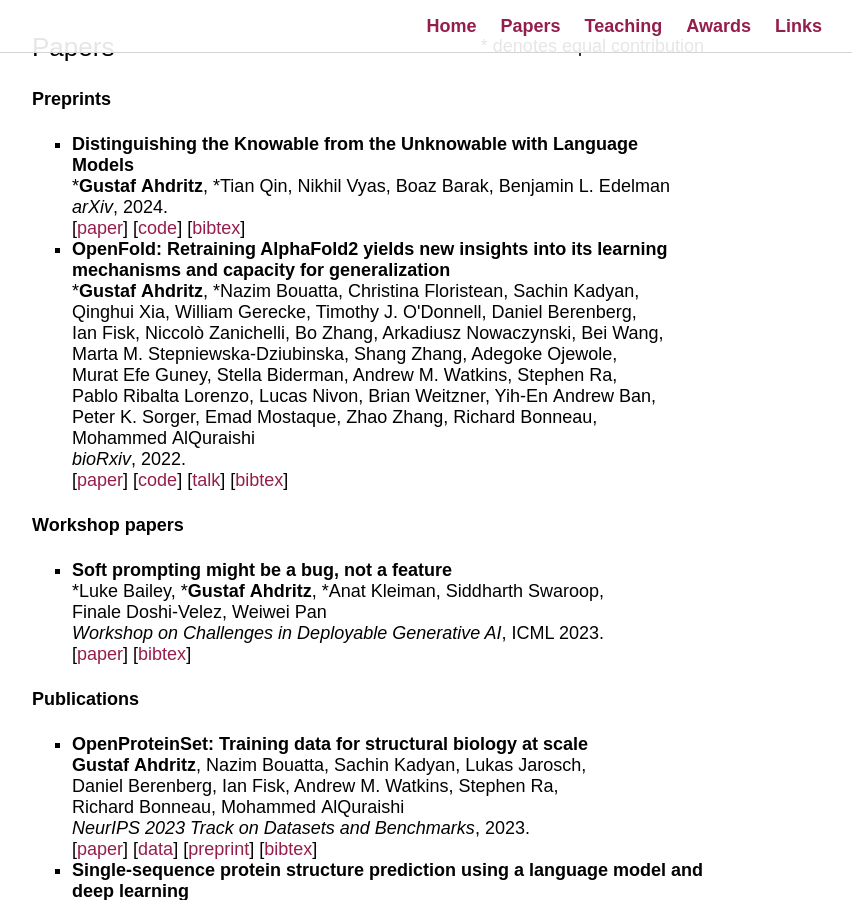
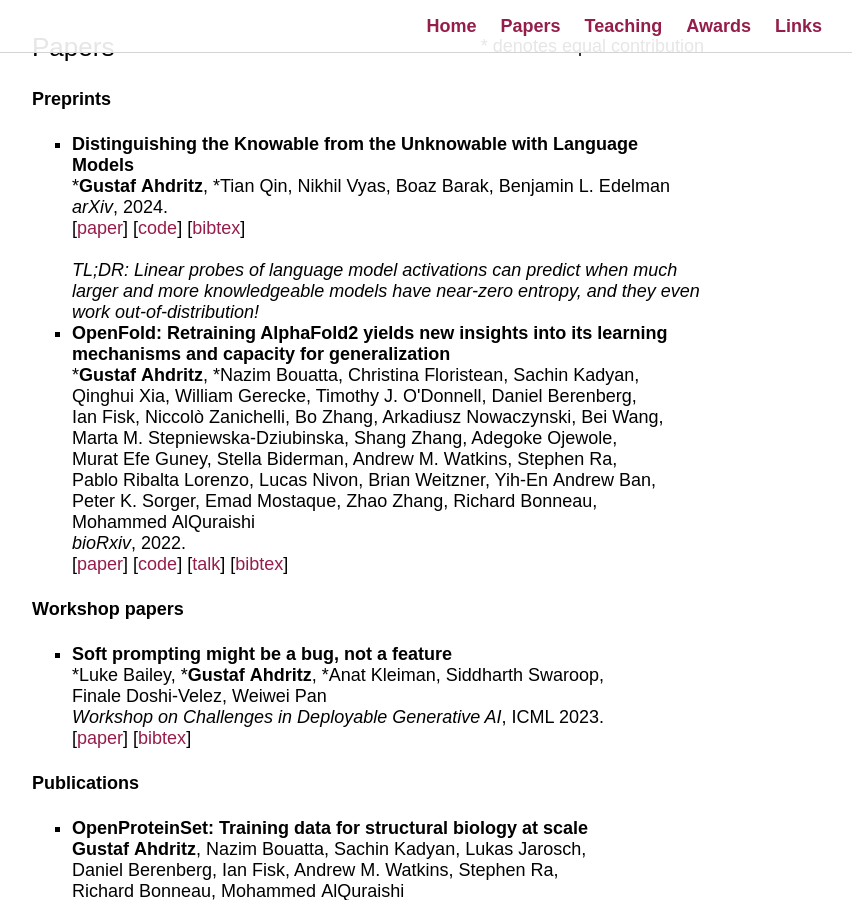
Before and after one commit to gahdritz/gahdritz.github.io, a Jekyll site: the page built from index.html, in a window 1280 px wide and 900 px high, scrolled down 406 px. Shown: the whole window, without its empty margins (422-1274 px from the left). Built offline with Jekyll 4.4.1, drawn with Linux system fonts in a browser that asks for light colours; some web fonts are replaced.

Commit message:
Add test TLDR

```diff
--- a/index.html
+++ b/index.html
@@ -42,6 +42,9 @@
             [<a href="https://arxiv.org/abs/2402.03563">paper</a>]
             [<a href="https://github.com/gahdritz/llm_uncertainty">code</a>]
             [<a href="/bibtex/uncertainty.bib">bibtex</a>]
+            <br>
+            <br>
+            <em>TL;DR: Linear probes of language model activations can predict when much larger and more knowledgeable models have near-zero entropy, and they even work out-of-distribution!</em>
         <li><b><span>OpenFold: Retraining AlphaFold2 yields new insights into its learning mechanisms and capacity for generalization</span></b>
             <br>
             <span class="ast"></span><b>Gustaf&nbsp;Ahdritz</b>,
```
